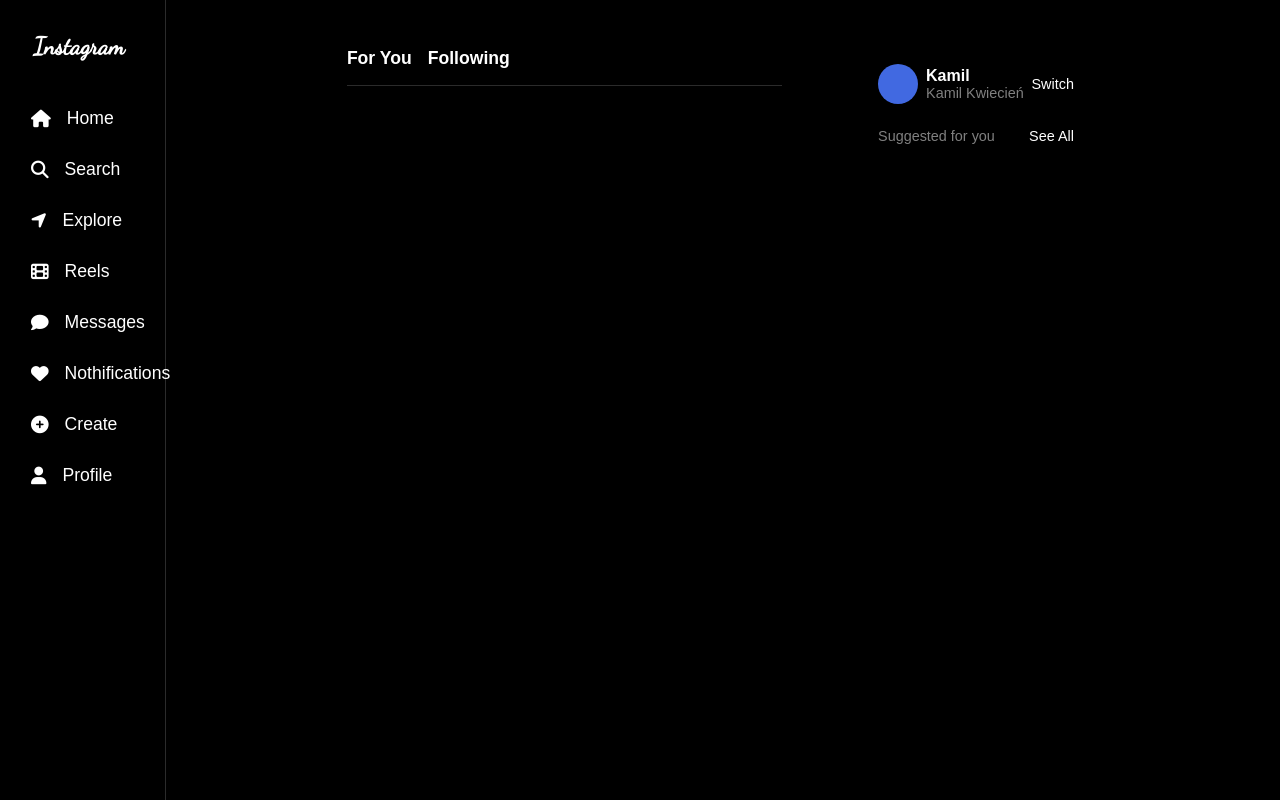
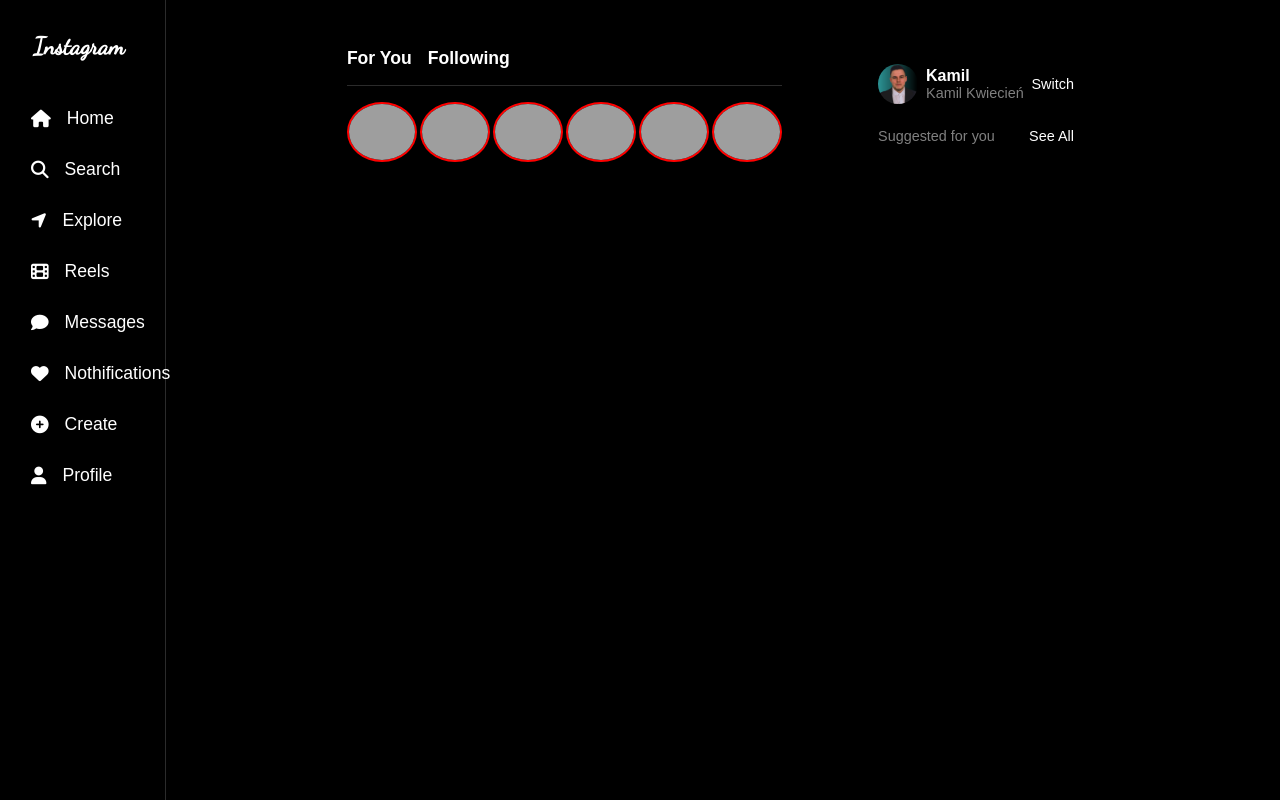
Before and after one commit to KwiecienKamil/InstagramCloneHtmlCssJs, a plain HTML site: page index.html in a window 1280 px wide. Drawn offline with Linux system fonts and the light colour scheme; grey boxes are pictures that could not be loaded; a web font is replaced by a local one.

Commit message:
Reels design

```diff
--- a/app.js
+++ b/app.js
@@ -0,0 +1,43 @@
+const reelsDiv = document.querySelector(".reels");
+
+const Reels = [
+    {
+        img: "https://images.ctfassets.net/h6goo9gw1hh6/2sNZtFAWOdP1lmQ33VwRN3/24e953b920a9cd0ff2e1d587742a2472/1-intro-photo-final.jpg?w=1200&h=992&fl=progressive&q=70&fm=jpg",
+        name: "XDasd"
+    },
+    {
+        img: "https://www.perfocal.com/blog/content/images/2021/01/Perfocal_17-11-2019_TYWFAQ_100_standard-3.jpg",
+        name: "XDDwds"
+    },
+    {
+        img:"https://img.freepik.com/free-photo/close-up-happy-young-bearded-man-casual-clothes-laughing-feeling-joyful-standing-blue-background_1258-65751.jpg",
+        name: "XDaaaxz"
+    },
+    {
+        img:   "https://www.shutterstock.com/shutterstock/photos/1554086789/display_1500/stock-photo-close-up-portrait-of-yong-woman-casual-portrait-in-positive-view-big-smile-beautiful-model-posing-1554086789.jpg",
+        name: "XDsds"
+    },
+    {
+        img:  "https://www.shutterstock.com/image-photo/cheerful-african-american-guy-smiling-600nw-2029465811.jpg",
+        name: "XDsds"
+    },
+    {
+        img:  "https://img.freepik.com/free-photo/handsome-young-african-american-with-pink-polo-tshirt_176420-32131.jpg",
+        name: "XDsds"
+    },
+];
+
+for(let i = 0; i < Reels.length; i++) {
+    let newDiv = document.createElement("div")
+    let newImg = document.createElement("img")
+    let newP =  document.createElement("p")
+
+    newImg.src = Reels[i].img;
+    newDiv.classList.add("singleReel")
+    newP.innerHTML = Reels[i].name
+
+    newDiv.appendChild(newImg);
+    newDiv.appendChild(newP);
+
+    reelsDiv.appendChild(newDiv)
+}
--- a/index.html
+++ b/index.html
@@ -28,11 +28,14 @@
                     <a href="/">For You</a>
                     <a href="/">Following</a>
                 </div>
+                <div class="reels"></div>
             </div>
             <div class="right">
                 <div class="profile">
                     <div class="profile_info">
-                        <div class="profile_avatar"></div>
+                        <div class="profile_avatar">
+                            <img src="picture.png" alt="KamilKwiecien">
+                        </div>
                         <div class="profile_name">
                             <a href="/" id="nickname">Kamil</a>
                             <p>Kamil Kwiecień</p>
@@ -46,6 +49,6 @@
                 </div>
             </div>
     </main>
-
+        <script src="app.js"></script>
 </body>
 </html>
--- a/style.css
+++ b/style.css
@@ -12,6 +12,7 @@
 
 :root {
     --grayish: #2B2B2B;
+
 }
 
 a {
@@ -70,12 +71,10 @@
     border-radius: 5px;
     transition: .5s ease-out;
 }
-
 .center {
     display: flex;
     flex-direction: column;
     width: 40%;
-
 }
 .center_top {
     display: flex;
@@ -83,8 +82,6 @@
     gap: 1rem;
     padding-bottom: 1rem;
     border-bottom: 1px solid var(--grayish);
-
-
 }
 .center_top a {
     text-decoration: none;
@@ -92,6 +89,25 @@
     font-size: 1.1rem;
     font-weight: 600;
 }
+.reels {
+    display: flex;
+    align-items: center;
+    justify-content: space-between;
+    margin: 1rem 0 1rem 0;
+}
+.singleReel {
+    height: 60px;
+    width: 70px;
+    position: relative;
+    border-radius: 100%;
+    overflow: hidden;
+    border: 2px solid red
+}
+.singleReel img {
+    height: 100%;
+    width: 100%;
+}
+
 .right {
     padding-top: 1rem;
     width: 18%;
@@ -114,8 +130,13 @@
 .profile_avatar {
     height: 40px;
     width: 40px;
+    position: relative;
     border-radius: 100%;
-    background-color: royalblue;
+    overflow: hidden;
+}
+.profile_avatar img {
+    height: 100%;
+
 }
 .profile_name a {
     font-weight: 600;
```
Also changed, not shown: picture.png (added).
